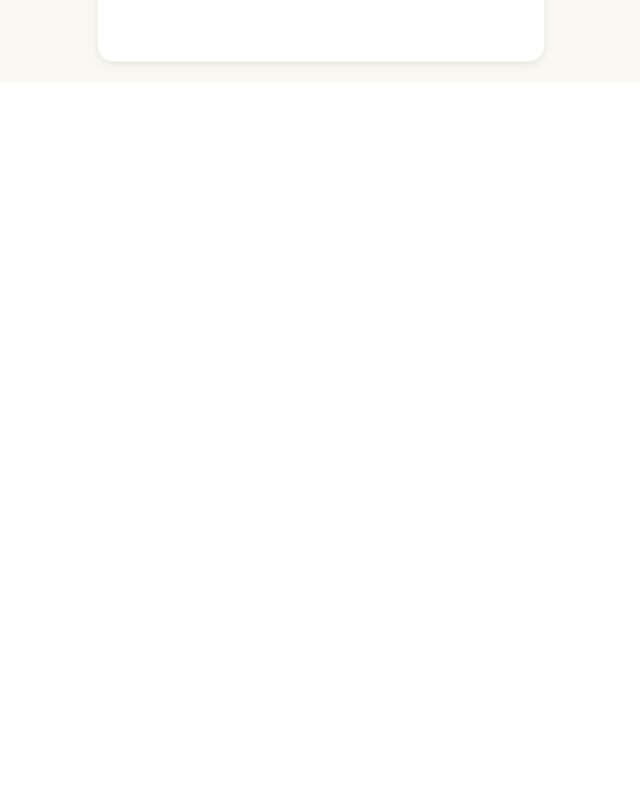
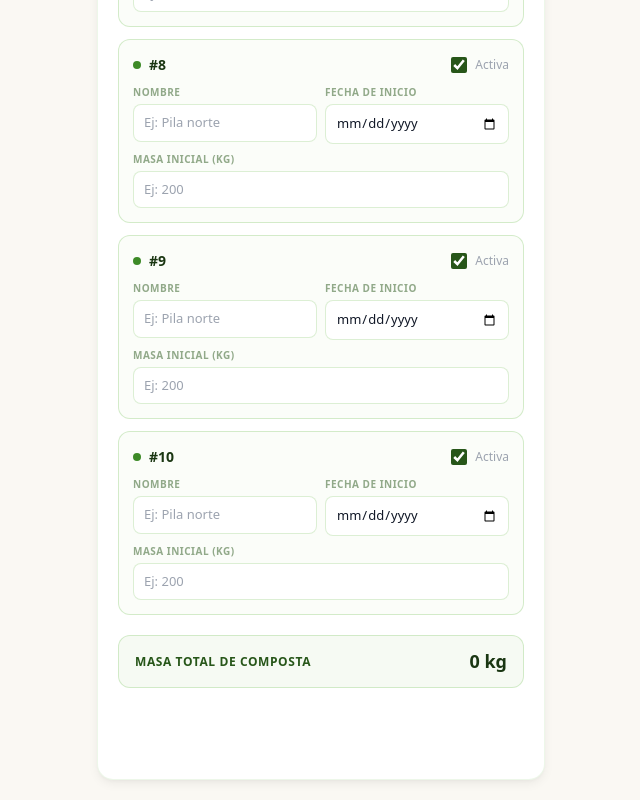
Before and after one commit to oscolv/CompostaLirio, a Next.js app: page /configuracion in a window 1280 px wide. Shown: the part 1656-2456 px from the top of the page, without its empty margins (319-959 px from the left). Before the commit the page ends 1738 px from the top, so only its background shows below. Built offline with nearby package versions, Linux system fonts and the light colour scheme; no server answers; the database is empty.

Commit message:
Agregar masa inicial (kg) por compostera y total acumulado
- Nueva columna masa_inicial REAL en tabla composteras (con migration)
- Input por compostera en Configuración
- Total de masa de composta mostrado al final del listado

Co-Authored-By: Claude Opus 4.6 <noreply@anthropic.com>

```diff
--- a/app/api/composteras/route.ts
+++ b/app/api/composteras/route.ts
@@ -22,6 +22,7 @@ export async function POST(req: NextRequest) {
         nombre: string | null;
         fecha_inicio: string | null;
         activa: boolean;
+        masa_inicial: number | null;
       }[];
     };
 
--- a/app/configuracion/page.tsx
+++ b/app/configuracion/page.tsx
@@ -9,6 +9,7 @@ type Compostera = {
   nombre: string;
   fecha_inicio: string;
   activa: boolean;
+  masa_inicial: string;
 };
 
 function defaultComposteras(): Compostera[] {
@@ -17,6 +18,7 @@ function defaultComposteras(): Compostera[] {
     nombre: "",
     fecha_inicio: "",
     activa: true,
+    masa_inicial: "",
   }));
 }
 
@@ -53,12 +55,18 @@ export default function Configuracion() {
   useEffect(() => {
     fetch("/api/composteras")
       .then((r) => r.json())
-      .then((rows: Compostera[]) => {
+      .then((rows: Array<{ id: number; nombre: string | null; fecha_inicio: string | null; activa: boolean; masa_inicial: number | null }>) => {
         if (Array.isArray(rows) && rows.length > 0) {
           const merged = defaultComposteras().map((def) => {
             const saved = rows.find((r) => r.id === def.id);
             return saved
-              ? { ...saved, nombre: saved.nombre || "", fecha_inicio: saved.fecha_inicio ? saved.fecha_inicio.split("T")[0] : "" }
+              ? {
+                  id: saved.id,
+                  nombre: saved.nombre || "",
+                  fecha_inicio: saved.fecha_inicio ? saved.fecha_inicio.split("T")[0] : "",
+                  activa: saved.activa,
+                  masa_inicial: saved.masa_inicial != null ? String(saved.masa_inicial) : "",
+                }
               : def;
           });
           setComposteras(merged);
@@ -76,9 +84,16 @@ export default function Configuracion() {
     setSaving(true);
     setMensaje("");
     try {
-      const payload = composteras.map((c) => ({
-        id: c.id, nombre: c.nombre || null, fecha_inicio: c.fecha_inicio || null, activa: c.activa,
-      }));
+      const payload = composteras.map((c) => {
+        const masa = c.masa_inicial.trim() === "" ? null : Number(c.masa_inicial);
+        return {
+          id: c.id,
+          nombre: c.nombre || null,
+          fecha_inicio: c.fecha_inicio || null,
+          activa: c.activa,
+          masa_inicial: masa != null && !Number.isNaN(masa) ? masa : null,
+        };
+      });
       const res = await fetch("/api/composteras", {
         method: "POST",
         headers: { "Content-Type": "application/json" },
@@ -193,10 +208,41 @@ export default function Configuracion() {
                           className="w-full px-2.5 py-2 border border-verde-200/50 rounded-lg text-[13px] bg-white outline-none focus:border-verde-400 transition-colors"
                         />
                       </div>
+                      <div className="col-span-2">
+                        <label className="text-[10px] font-semibold text-verde-700/50 uppercase tracking-wider block mb-1">
+                          Masa inicial (kg)
+                        </label>
+                        <input
+                          type="number"
+                          inputMode="decimal"
+                          min="0"
+                          step="0.1"
+                          placeholder="Ej: 200"
+                          value={c.masa_inicial}
+                          onChange={(e) => update(c.id, "masa_inicial", e.target.value)}
+                          className="w-full px-2.5 py-2 border border-verde-200/50 rounded-lg text-[13px] bg-white outline-none focus:border-verde-400 transition-colors"
+                        />
+                      </div>
                     </div>
                   </div>
                 );
               })}
+            </div>
+          )}
+
+          {!loading && (
+            <div className="mt-5 rounded-xl border border-verde-200/60 bg-verde-50/60 px-4 py-3 flex items-center justify-between">
+              <span className="text-[12px] font-semibold text-verde-700 uppercase tracking-wider">
+                Masa total de composta
+              </span>
+              <span className="text-[18px] font-bold text-verde-900 tabular-nums">
+                {composteras
+                  .reduce((acc, c) => {
+                    const n = Number(c.masa_inicial);
+                    return acc + (Number.isFinite(n) ? n : 0);
+                  }, 0)
+                  .toLocaleString("es-MX", { maximumFractionDigits: 2 })} kg
+              </span>
             </div>
           )}
 
--- a/lib/db.ts
+++ b/lib/db.ts
@@ -30,9 +30,11 @@ export async function ensureTable() {
       id INTEGER PRIMARY KEY,
       nombre TEXT,
       fecha_inicio DATE,
-      activa BOOLEAN NOT NULL DEFAULT TRUE
+      activa BOOLEAN NOT NULL DEFAULT TRUE,
+      masa_inicial REAL
     )
   `;
+  await sql`ALTER TABLE composteras ADD COLUMN IF NOT EXISTS masa_inicial REAL`;
   await sql`
     CREATE TABLE IF NOT EXISTS consultas (
       id SERIAL PRIMARY KEY,
@@ -188,14 +190,16 @@ export async function upsertCompostera(data: {
   nombre: string | null;
   fecha_inicio: string | null;
   activa: boolean;
+  masa_inicial: number | null;
 }) {
   const sql = getSQL();
   await sql`
-    INSERT INTO composteras (id, nombre, fecha_inicio, activa)
-    VALUES (${data.id}, ${data.nombre}, ${data.fecha_inicio}, ${data.activa})
+    INSERT INTO composteras (id, nombre, fecha_inicio, activa, masa_inicial)
+    VALUES (${data.id}, ${data.nombre}, ${data.fecha_inicio}, ${data.activa}, ${data.masa_inicial})
     ON CONFLICT (id) DO UPDATE SET
       nombre = ${data.nombre},
       fecha_inicio = ${data.fecha_inicio},
-      activa = ${data.activa}
+      activa = ${data.activa},
+      masa_inicial = ${data.masa_inicial}
   `;
 }
```
